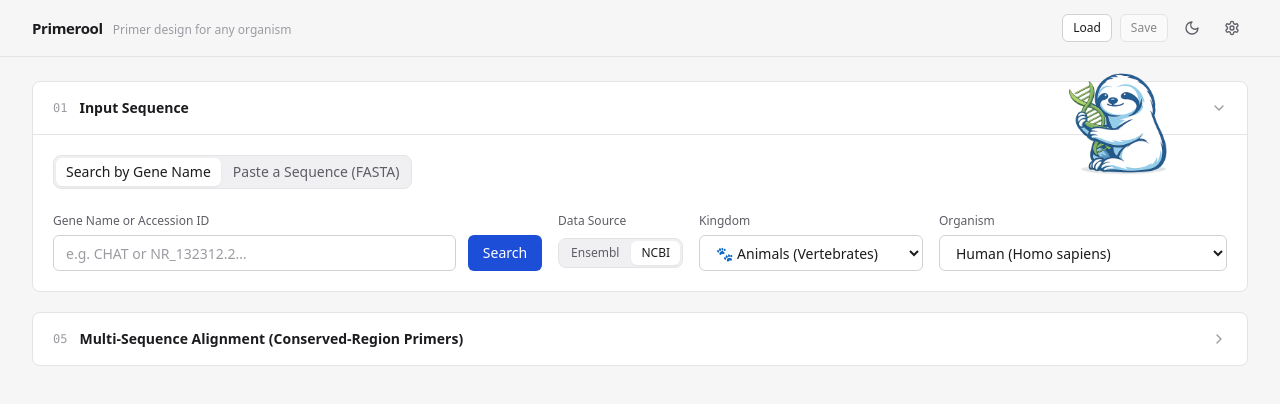
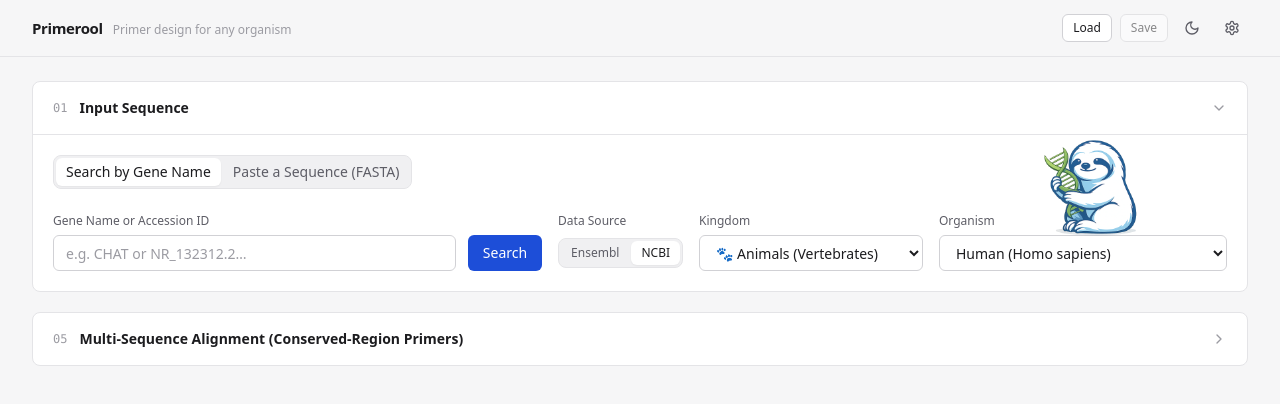
Before and after one commit to KowalskiBio/Primerool, a React (Vite) app in the folder frontend/: page / in a window 1280 px wide. Shown: the top 404 px of the page. Built offline with nearby package versions, Linux system fonts and the light colour scheme.

Commit message:
Seat the mascot on the Organism dropdown
Anchored to the organism picker itself (feet on its top edge, centred)
instead of offsets from the card corner, so it stays on the dropdown
whatever the row layout; hidden below xl, where the field wraps under
other controls.

```diff
--- a/frontend/src/App.tsx
+++ b/frontend/src/App.tsx
@@ -331,22 +331,9 @@ function App() {
       </header>
 
       <main className="mx-auto max-w-[110rem] px-4 py-6 sm:px-6 lg:px-8">
-        {/* The mascot perches on the input card's top-right corner (as in the
-            original app), in the empty space above the organism picker - a
-            sibling, since Section clips its own overflow. Decorative only:
-            never takes clicks, and hidden where the controls wrap under it. */}
-        <div className="relative">
-          <img
-            src="/logo.png"
-            alt=""
-            aria-hidden="true"
-            draggable={false}
-            className="pointer-events-none absolute right-12 -top-12 z-10 hidden h-[180px] w-auto select-none opacity-90 lg:block"
-          />
-          <Section step={1} title="Input Sequence" persistKey="section.input">
-            <InputPanel onGeneFound={handleGeneFound} inputMode={inputMode} onInputModeChange={setInputMode} onSpeciesSelectionChange={setSelectedSpecies} />
-          </Section>
-        </div>
+        <Section step={1} title="Input Sequence" persistKey="section.input">
+          <InputPanel onGeneFound={handleGeneFound} inputMode={inputMode} onInputModeChange={setInputMode} onSpeciesSelectionChange={setSelectedSpecies} />
+        </Section>
 
         {geneMode && transcripts.length > 0 && (
           <Section step={2} title="Select Transcript & Configure" persistKey="section.transcript">
--- a/frontend/src/components/InputPanel.tsx
+++ b/frontend/src/components/InputPanel.tsx
@@ -251,6 +251,19 @@ export default function InputPanel({ onGeneFound, inputMode, onInputModeChange:
             </Field>
 
             <Field label="Organism" className="w-full sm:w-72">
+              <div className="relative">
+                {/* The mascot sits on the organism picker. The image has ~22%
+                    transparent margin below the sloth, hence the offset that
+                    puts its feet on the dropdown's top edge. Decorative, never
+                    takes clicks; hidden where this field wraps to a second row
+                    and would sit under the controls above it. */}
+                <img
+                  src="/logo.png"
+                  alt=""
+                  aria-hidden="true"
+                  draggable={false}
+                  className="pointer-events-none absolute bottom-[calc(100%-37px)] left-1/2 z-10 hidden h-[170px] w-auto -translate-x-1/2 select-none opacity-90 xl:block"
+                />
                 <Select
                   aria-label="Species"
                   value={speciesValue}
@@ -266,6 +279,7 @@ export default function InputPanel({ onGeneFound, inputMode, onInputModeChange:
                     </option>
                   ))}
                 </Select>
+              </div>
             </Field>
 
           </div>
```
Lines whose indentation alone changed are shown as unchanged.
